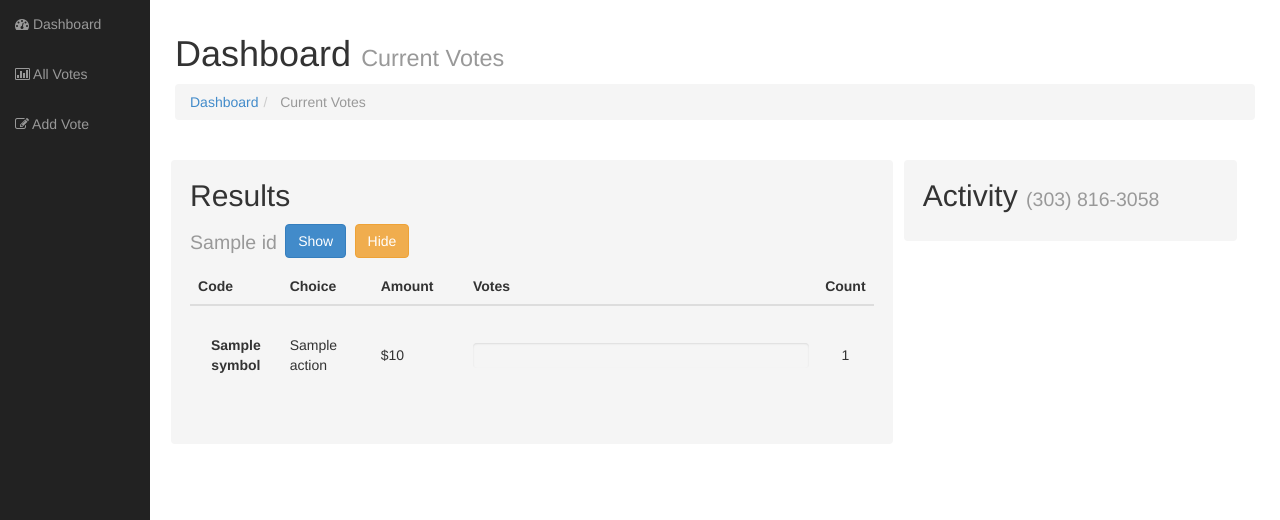
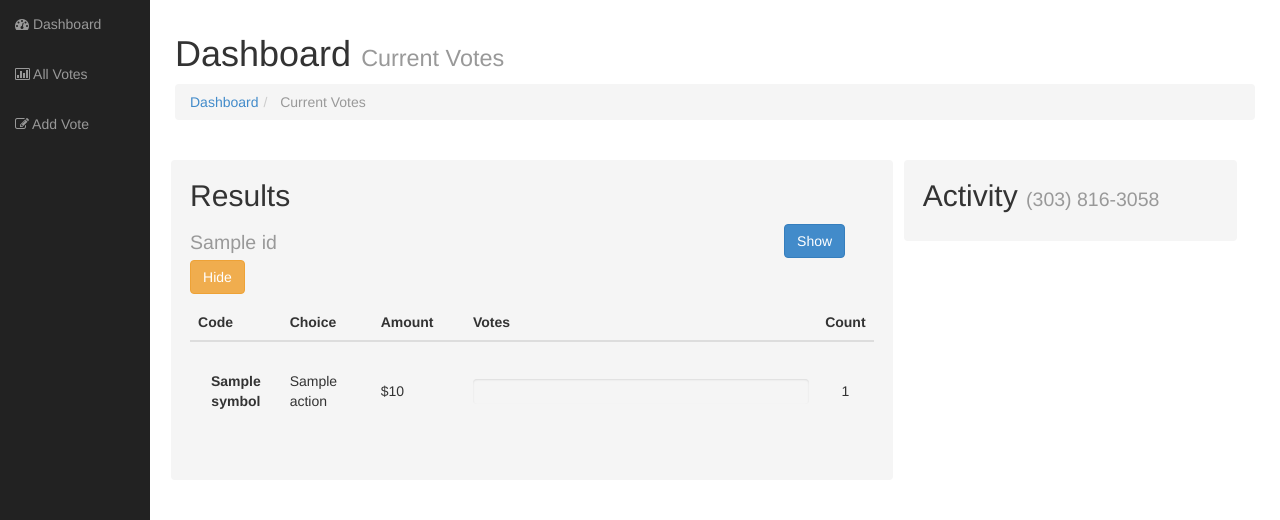
Before and after one commit to erkinaumanis/sif-vote, a Flask app: template app/templates/dashboard.html in a window 1280 px wide. Shown: the part 51-571 px from the top of the page. Run offline with Flask 2, Linux system fonts and the light colour scheme; the template is opened without the code that fills it: most values are stand-ins (such as "Sample title", 1, 10 or a date in 2020); data that the repository does not hold is empty.

Commit message:
adjust show/hide button css

```diff
--- a/app/templates/dashboard.html
+++ b/app/templates/dashboard.html
@@ -22,7 +22,7 @@
           <table class="table {{stock[0].ticker}}">
             <h2>
               <small>{{stock[0].name}}</small>
-              <button class="btn btn-primary show-button">Show</button>
+              <button class="btn btn-primary show-button"style="margin-left: 73%; /* position: absolute; */">Show</button>
               <button class="btn btn-warning hide-button">Hide</button>
             </h2>
             <thead>
```
